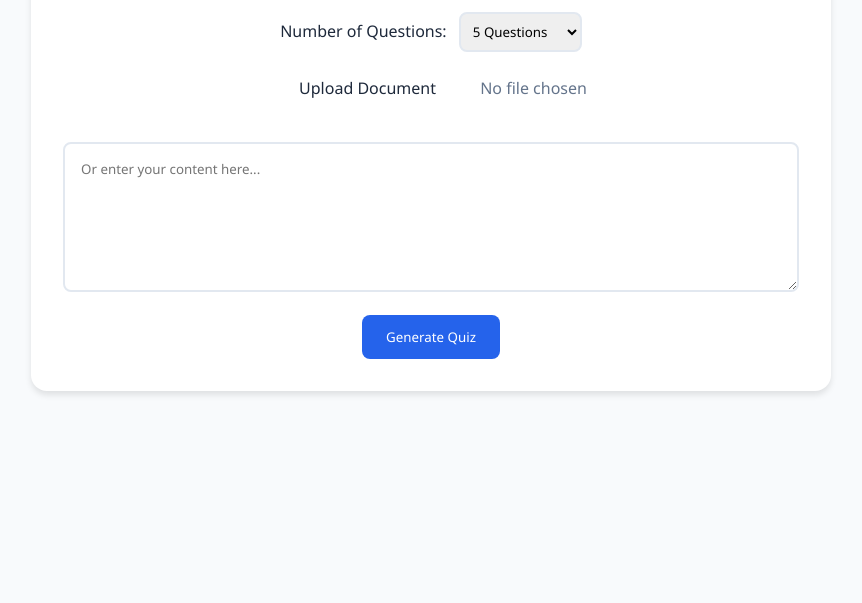
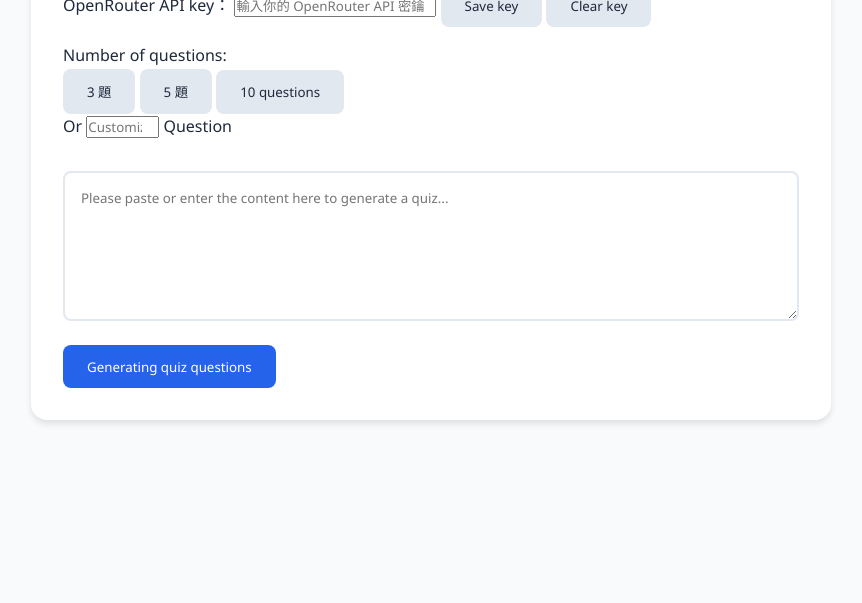
Before and after one commit to JoshuaLam21/ai_quiz, a plain HTML site: page index.html in a window 1280 px wide. Shown: the part 197-800 px from the top of the page, without its empty margins (209-1071 px from the left). Drawn offline with Linux system fonts and the light colour scheme.

Commit message:
Update index.html

```diff
--- a/index.html
+++ b/index.html
@@ -1,52 +1,56 @@
 <!DOCTYPE html>
-<html lang="en">
+<html lang="zh-Hant">
 <head>
     <meta charset="UTF-8">
     <meta name="viewport" content="width=device-width, initial-scale=1.0">
-    <title>AI Quiz Generator</title>
+    <title>AI 測驗生成器 | AI-Powered Quiz Generator</title>
     <link rel="stylesheet" href="styles.css">
 </head>
 <body>
     <div class="container">
-        <div class="upload-section">
-            <h1>📚 AI-Powered Quiz Generator</h1>
+        <header>
+            <h1>🧠 AI 測驗生成器</h1>
+            <p>輸入任何文本內容自動生成選擇題（支持中文/英文）</p>
+        </header>
+
+        <div class="config-section">
+            <div class="config-group api-key-group">
+                <label for="api-key">OpenRouter API key：</label>
+                <input type="password" id="api-key" placeholder="輸入你的 OpenRouter API 密鑰">
+                <button id="save-api-key" class="btn secondary">Save key</button>
+                <button id="clear-api-key" class="btn secondary">Clear key</button>
+                <span id="api-status"></span>
+            </div>
 
             <div class="config-group">
-                <label for="question-count">Number of Questions:</label>
-                <select id="question-count">
-                    <option value="3">3 Questions</option>
-                    <option value="5" selected>5 Questions</option>
-                    <option value="10">10 Questions</option>
-                </select>
+                <label>Number of questions:</label>
+                <div class="question-count-container">
+                    <div class="preset-buttons">
+                        <button type="button" class="btn secondary question-preset" data-value="3">3 題</button>
+                        <button type="button" class="btn secondary question-preset" data-value="5">5 題</button>
+                        <button type="button" class="btn secondary question-preset" data-value="10">10 questions</button>
+                    </div>
+                    <div class="custom-input">
+                        <span class="or-text">Or</span>
+                        <input type="number" id="question-count" min="1" max="50" placeholder="Customizing" value="">
+                        <span class="custom-label">Question</span>
+                    </div>
+                </div>
+                <input type="hidden" id="final-question-count" value="5">
             </div>
-
-            <div class="file-upload">
-                <input type="file" id="file-input" accept=".txt">
-                <label for="file-input" class="btn">Upload Document</label>
-                <span id="file-name">No file chosen</span>
-            </div>
-
-            <div class="manual-input">
-                <textarea id="text-input" placeholder="Or enter your content here..."></textarea>
-            </div>
-
-            <button class="btn primary" id="generate-btn">Generate Quiz</button>
         </div>
 
-        <div class="quiz-section hidden">
-            <div class="quiz-header">
-                <span id="progress">Question 1/5</span>
-                <span id="score">Score: 0</span>
+        <div class="main-content">
+            <textarea id="content-input" placeholder="Please paste or enter the content here to generate a quiz..."></textarea>
+            <button id="generate-btn" class="btn primary">Generating quiz questions</button>
+            <div id="loading" class="loading hidden">
+                <div class="spinner"></div>
+                <span>Generating quiz questions...</span>
             </div>
-            <div id="question-container"></div>
-            <button class="btn secondary" id="restart-btn">Restart Quiz</button>
-        </div>
-
-        <div class="loading-overlay hidden">
-            <div class="spinner"></div>
-            <p>Generating questions...</p>
+            <div id="quiz-results"></div>
         </div>
     </div>
+
     <script src="script.js"></script>
 </body>
 </html>
```
